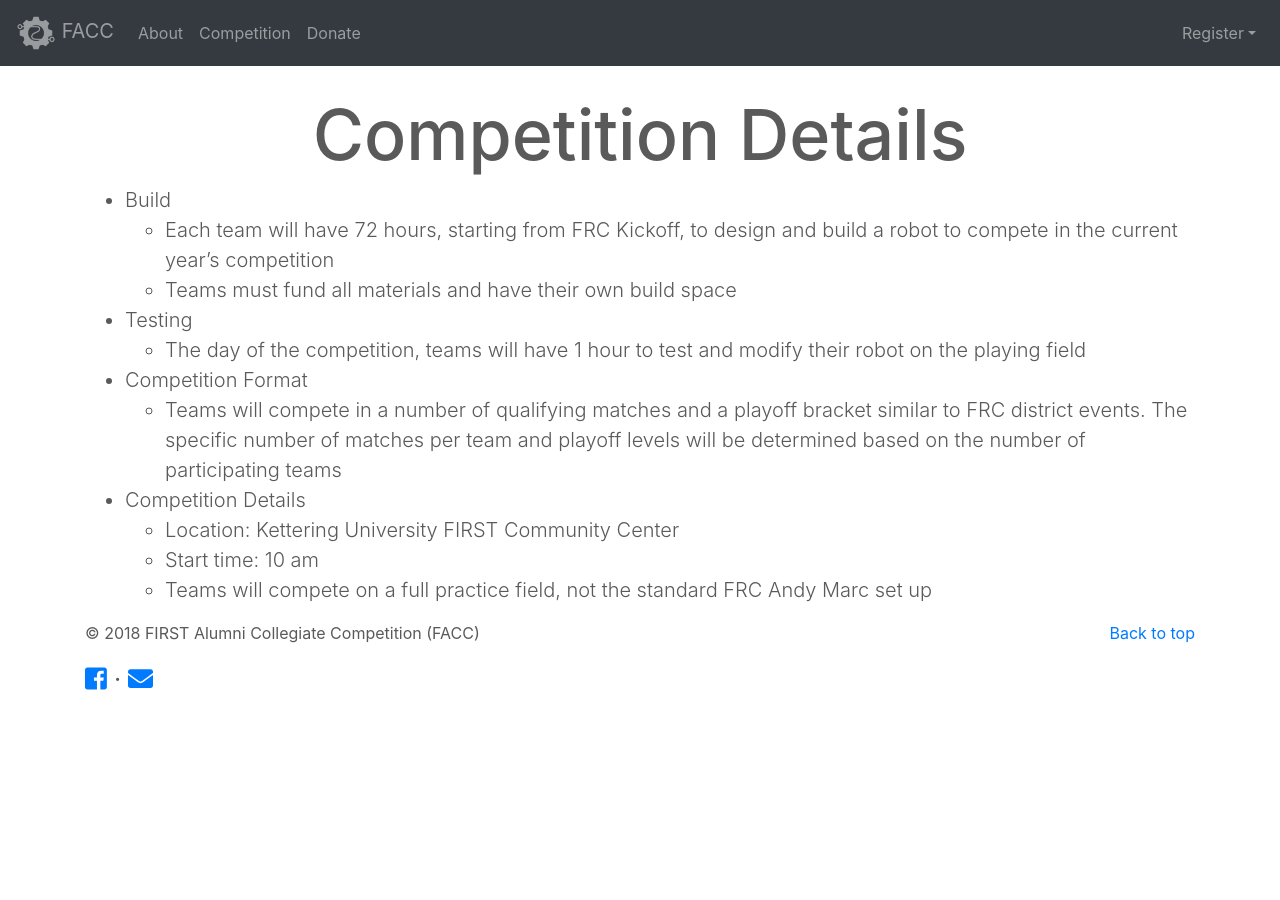
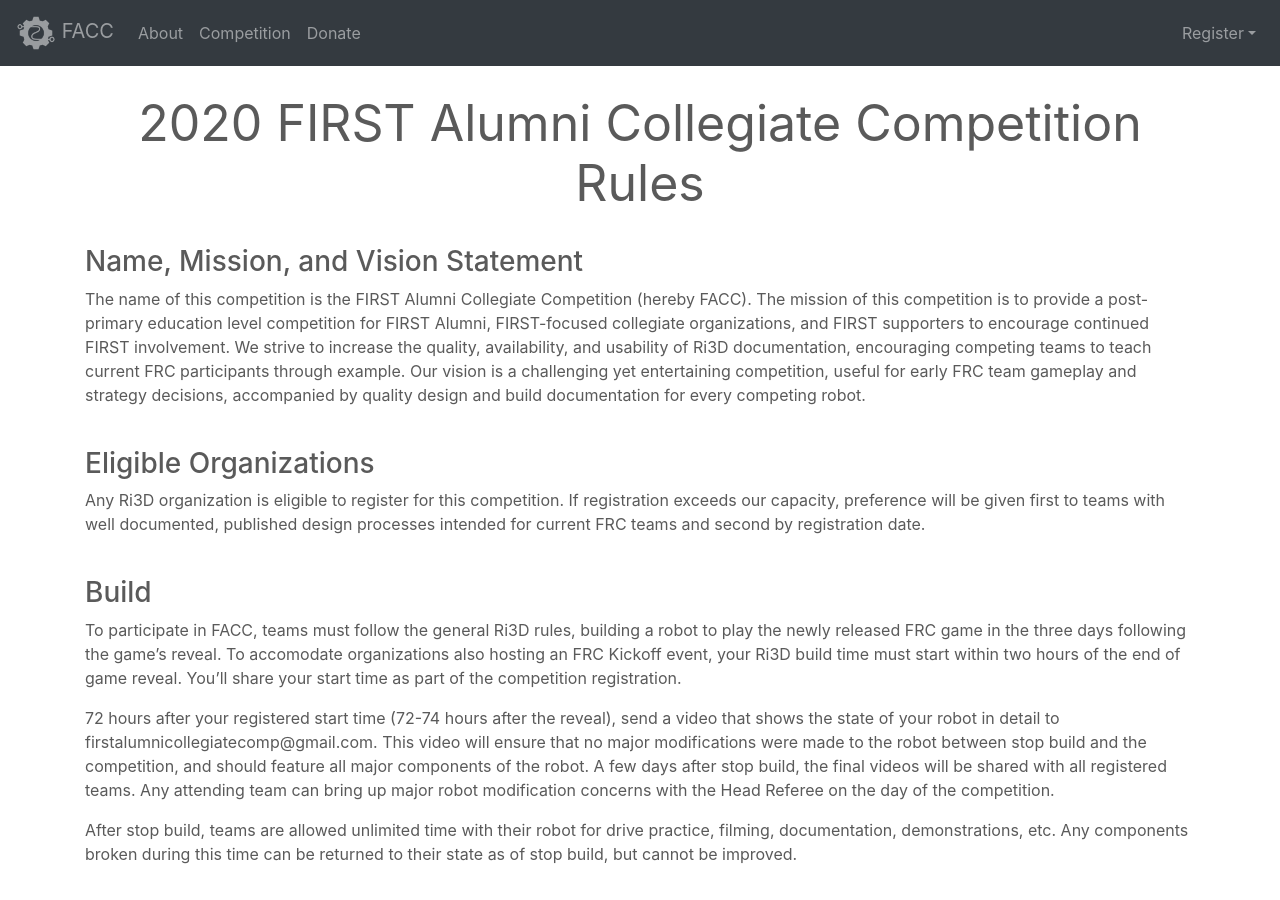
Before and after one commit to FAMNM/facc-website, a Jekyll site: the page built from competition.html, in a window 1280 px wide and 900 px high. Built offline with Jekyll 4.4.1, drawn with Linux system fonts in a browser that asks for light colours; nearby versions of some CDN libraries; some of the changed text lies outside the part shown.

Commit message:
Update competition rules

```diff
--- a/competition.html
+++ b/competition.html
@@ -15,33 +15,111 @@
 
       <div class="container marketing">
 
-       <h1 style="text-align:center; padding-top:5vh;">Competition Details</h1>
+       <h2 style="text-align:center; padding-top:5vh;">
+        2020 FIRST Alumni Collegiate Competition Rules
+       </h2>
+
+       <br>
         <!-- START THE FEATURETTES -->
 
         <div class="row featurette">
             <div class="card-deck mx-auto">
                 <div class="card border-0">
-                    <ul class="lead">
-                        <li>Build</li>
-                            <ul>
-                                <li>Each team will have 72 hours, starting from FRC Kickoff, to design and build a robot to compete in the current year’s competition</li>
-                                <li>Teams must fund all materials and have their own build space</li>
-                            </ul>
-                        <li>Testing</li>
-                                <ul>
-                                    <li>The day of the competition, teams will have 1 hour to test and modify their robot on the playing field</li>
-                                </ul>
-                        <li>Competition Format</li>
-                                <ul>
-                                    <li>Teams will compete in a number of qualifying matches and a playoff bracket similar to FRC district events. The specific number of matches per team and playoff levels will be determined based on the number of participating teams</li>
-                                </ul>
-                        <li>Competition Details</li>
-                            <ul>
-                                <li>Location: Kettering University FIRST Community Center</li>
-                                <li>Start time: 10 am</li>
-                                <li>Teams will compete on a full practice field, not the standard FRC Andy Marc set up</li>
-                            </ul>
-                    </ul>
+                    <h3>Name, Mission, and Vision Statement</h3>
+                    <p>
+                        The name of this competition is the FIRST Alumni Collegiate
+                        Competition (hereby FACC). The mission of this competition
+                        is to provide a post-primary education level competition for
+                        FIRST Alumni, FIRST-focused collegiate organizations, and FIRST
+                        supporters to encourage continued FIRST involvement. We strive
+                        to increase the quality, availability, and usability of Ri3D
+                        documentation, encouraging competing teams to teach current FRC
+                        participants through example. Our vision is a challenging yet
+                        entertaining competition, useful for early FRC team gameplay
+                        and strategy decisions, accompanied by quality design and build
+                        documentation for every competing robot.
+                    </p>
+                    <br>
+
+                    <h3>Eligible Organizations</h3>
+                    <p>
+                        Any Ri3D organization is eligible to register for this competition.
+                        If registration exceeds our capacity, preference will be given
+                        first to teams with well documented, published design processes
+                        intended for current FRC teams and second by registration date.
+                    </p>
+                    <br>
+
+                    <h3>Build</h3>
+                    <p>
+                        To participate in FACC, teams must follow the general Ri3D rules,
+                        building a robot to play the newly released FRC game in the three
+                        days following the game’s reveal. To accomodate organizations also
+                        hosting an FRC Kickoff event, your Ri3D build time must start within
+                        two hours of the end of game reveal. You’ll share your start time as
+                        part of the competition registration.
+                    </p>
+                    <p>
+                        72 hours after your registered start time (72-74 hours after the reveal),
+                        send a video that shows the state of your robot in detail to
+                        firstalumnicollegiatecomp@gmail.com. This video will ensure that no major
+                        modifications were made to the robot between stop build and the competition,
+                        and should feature all major components of the robot. A few days after stop
+                        build, the final videos will be shared with all registered teams. Any attending
+                        team can bring up major robot modification concerns with the Head Referee on
+                        the day of the competition.
+                    </p>
+                    <p>
+                        After stop build, teams are allowed unlimited time with their robot for
+                        drive practice, filming, documentation, demonstrations, etc. Any components
+                        broken during this time can be returned to their state as of stop build,
+                        but cannot be improved.
+                    </p>
+                    <br>
+
+                    <h3>Member Requirements</h3>
+                    <p>
+                        To encourage continued FIRST involvement outside of Ri3D, each individual
+                        contributor to the Ri3D team must have ten documented hours of involvement
+                        with FIRST between January 1st and December 31st of the prior year.
+                        ‘Involvement’ includes mentoring at any level, volunteering at formal and
+                        informal competitions, outreach and presentations to FIRST teams, event
+                        planning, etc. When registering your Ri3D team, please email us a spreadsheet
+                        detailing each contributor’s FIRST involvement efforts.
+                    </p>
+                    <p>
+                        The ten hour requirement is waived for first time contributors to your Ri3D team.
+                        Note these contributors on your spreadsheet, along with any FIRST involvement
+                        they may have completed. As a special case deserving its own consideration, Ri3D
+                        teams competing at FACC for the first time are considered to be entirely
+                        comprised of first time contributors, thus making the FIRST involvement
+                        requirement entirely optional.
+                    </p>
+                    <p>
+                        Additionally, for the 2020 competition, this documentation is optional since
+                        the rule wasn’t known a full year in advance. The FIRST involvement rule will
+                        go into effect for the 2021 competition.
+                    </p>
+                    <br>
+
+                    <h3>Registration</h3>
+                    <p>
+                        Registration for the 2020 competition is now <a href="https://forms.gle/pQrZX76ab4t4mqZq8">open</a>!
+                        Check out the rest of the website for FAQs, competition updates, and more information.
+                        The deadline for registration is December 25th, 2019.
+                    </p>
+                    <br>
+
+                    <h3>Competition</h3>
+                    <p>
+                        The 2020 FIRST Collegiate Competition will be held on February 2nd at Ferris
+                        State University. The field's perimeter will be standard, and any center-field
+                        components will be wooden. Game pieces will be as close to standard as possible;
+                        any deviations from FIRST’s specifications will be communicated to registered
+                        teams. FACC will attempt to wire the field and run matches on a substitute FMS,
+                        but depending on the field’s complexity this might not be possible. Good luck
+                        teams, and we’ll see you at the competition!
+                    </p>
                 </div>
             </div>
         </div>
```
